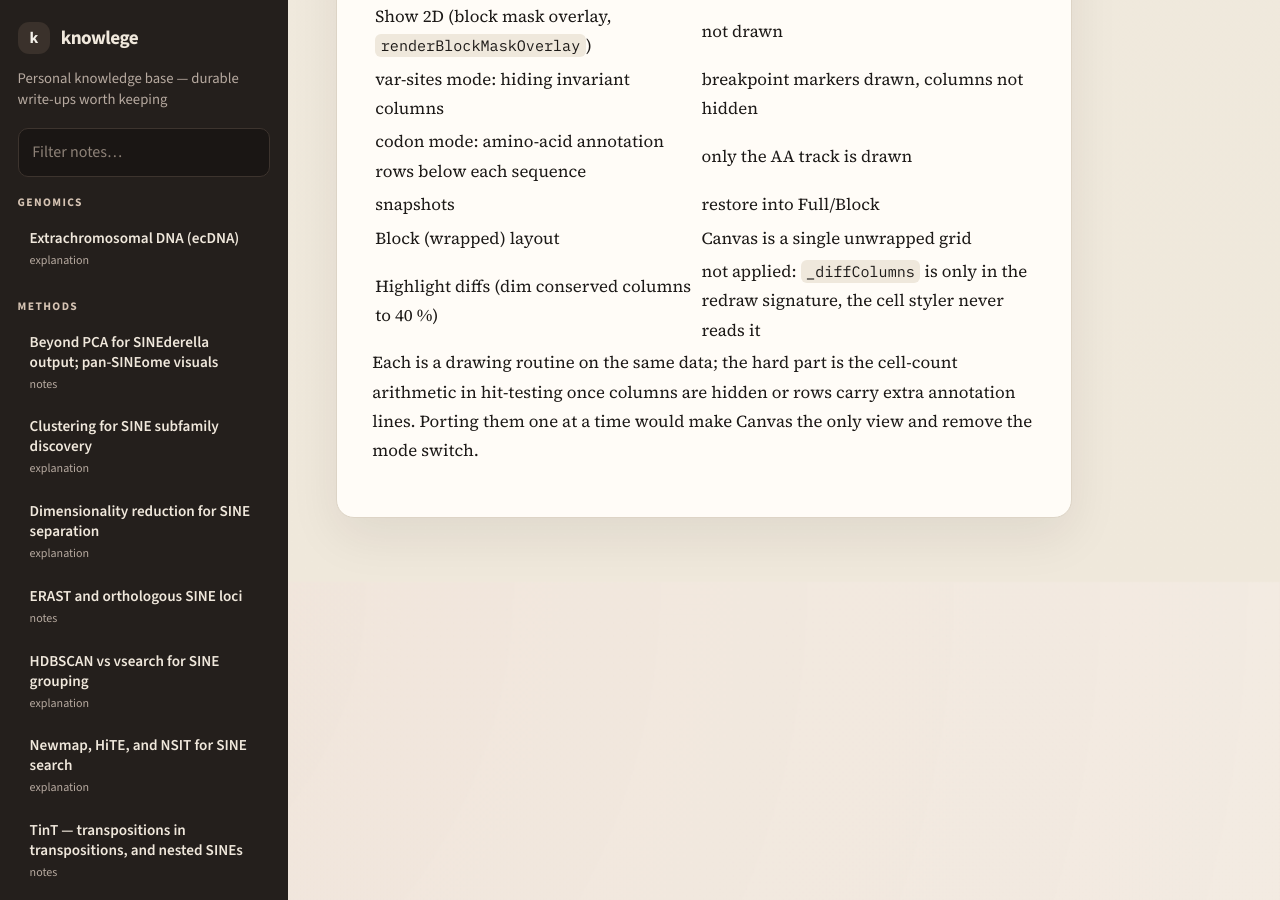
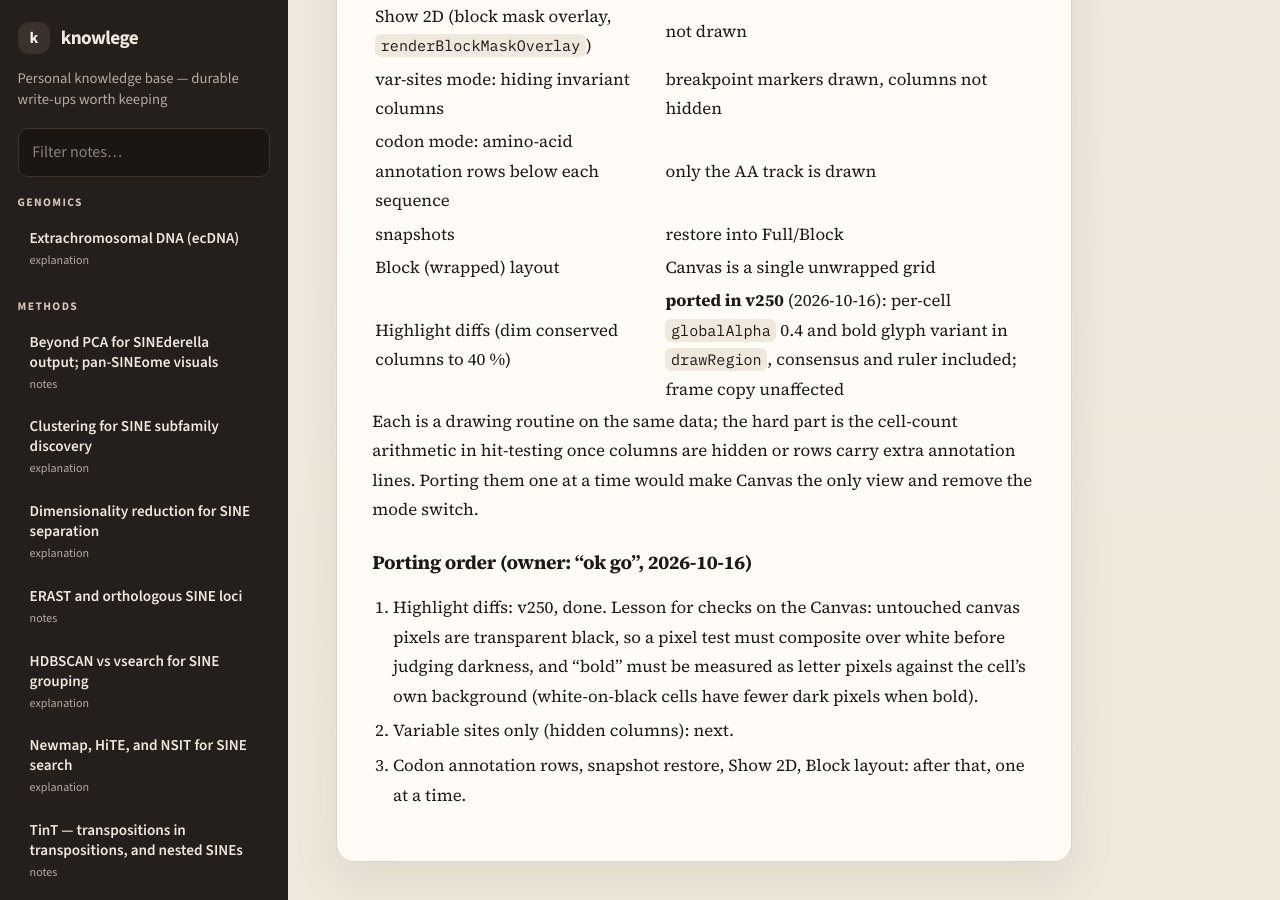
Before and after one commit to Toki-bio/knowlege, a Jekyll site: the page built from projects/viewalign-scroll-responsiveness-2026-10.md, in a window 1280 px wide and 900 px high, scrolled down 8503 px. Built offline with Jekyll 4.4.1, drawn with Linux system fonts in a browser that asks for light colours.

Commit message:
ViewAlign scroll note: v250 Highlight diffs ported to Canvas
Co-Authored-By: Claude Fable 5.1 <noreply@anthropic.com>

```diff
--- a/projects/viewalign-scroll-responsiveness-2026-10.md
+++ b/projects/viewalign-scroll-responsiveness-2026-10.md
@@ -251,8 +251,17 @@ against DOM spans and has not been ported:
 | codon mode: amino-acid annotation rows below each sequence | only the AA track is drawn |
 | snapshots | restore into Full/Block |
 | Block (wrapped) layout | Canvas is a single unwrapped grid |
-| Highlight diffs (dim conserved columns to 40 %) | not applied: `_diffColumns` is only in the redraw signature, the cell styler never reads it |
+| Highlight diffs (dim conserved columns to 40 %) | **ported in v250** (2026-10-16): per-cell `globalAlpha` 0.4 and bold glyph variant in `drawRegion`, consensus and ruler included; frame copy unaffected |
 
 Each is a drawing routine on the same data; the hard part is the cell-count arithmetic in
 hit-testing once columns are hidden or rows carry extra annotation lines. Porting them one at
 a time would make Canvas the only view and remove the mode switch.
+
+### Porting order (owner: "ok go", 2026-10-16)
+
+1. Highlight diffs: v250, done. Lesson for checks on the Canvas: untouched canvas pixels are
+   transparent black, so a pixel test must composite over white before judging darkness, and
+   "bold" must be measured as letter pixels against the cell's own background (white-on-black
+   cells have fewer dark pixels when bold).
+2. Variable sites only (hidden columns): next.
+3. Codon annotation rows, snapshot restore, Show 2D, Block layout: after that, one at a time.
```
